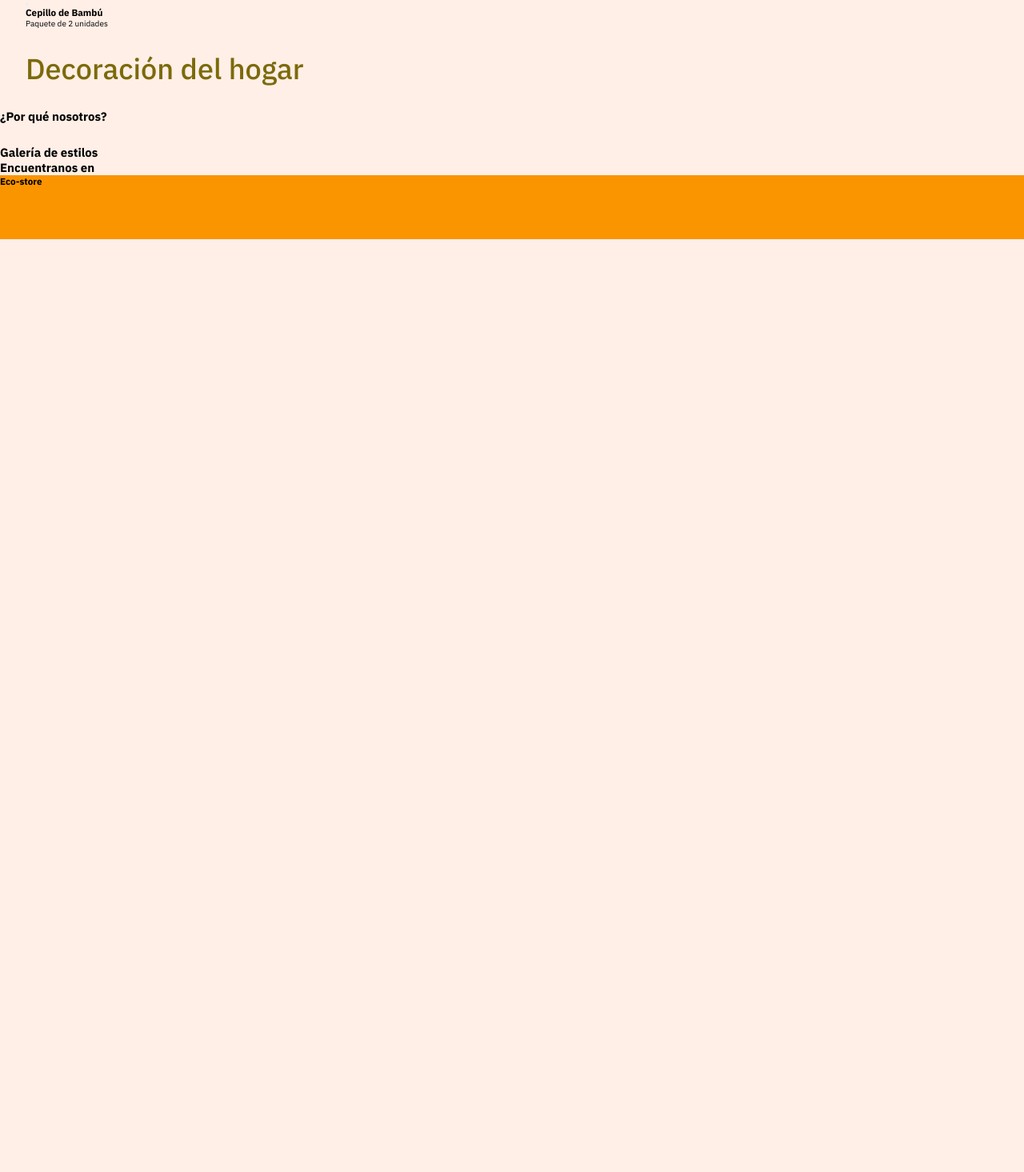
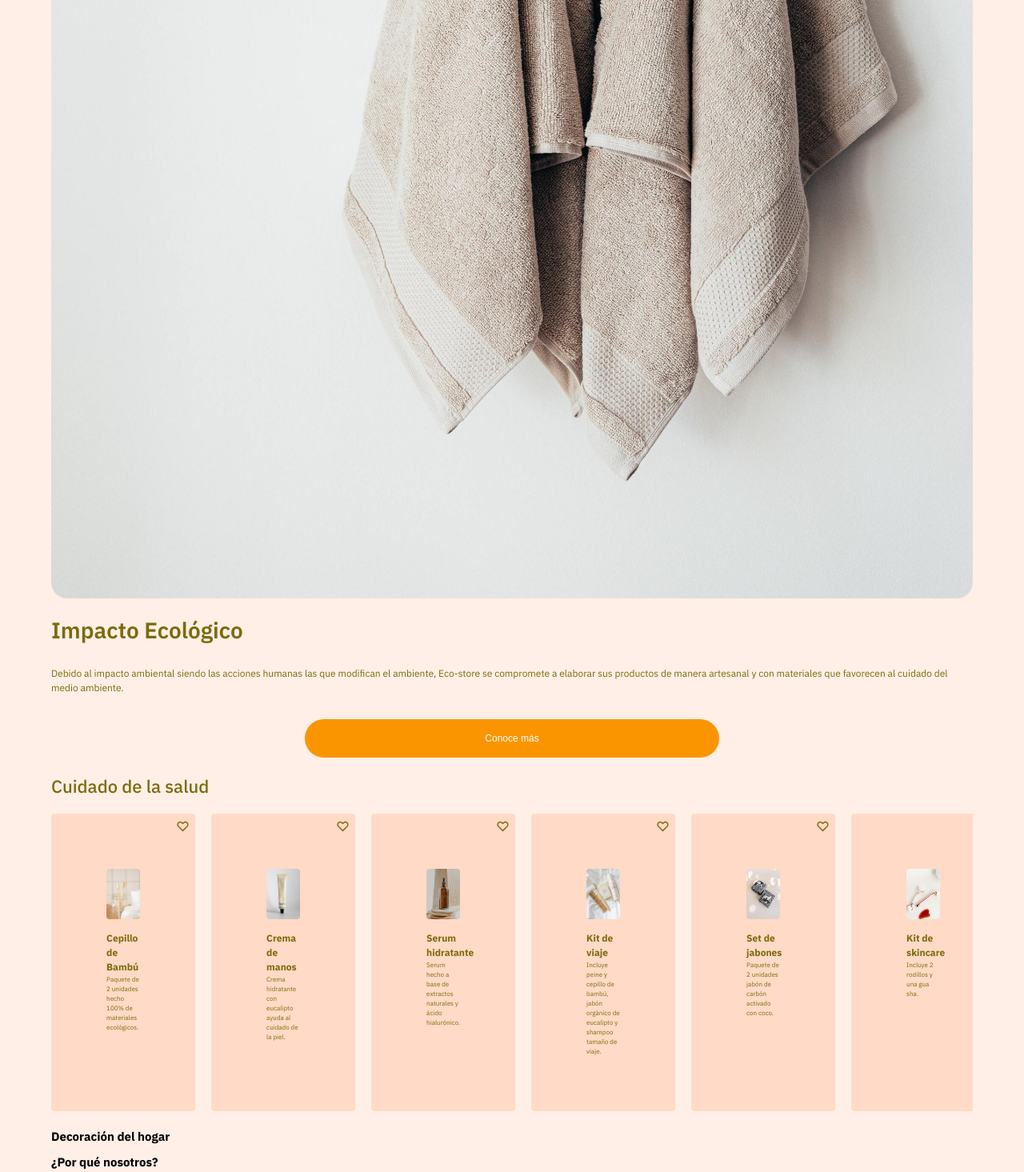
Before and after one commit to AsCraftC/sass-aplication, a plain HTML site: page index.html in a window 1280 px wide. Shown: the part 1055-2520 px from the top of the page at 80% size. Before the commit the page ends 1354 px from the top, so only its background shows below. Drawn offline with Linux system fonts and the light colour scheme.

Commit message:
Estilo health-products-secction y correcciones
+ se cambiaron variables globales
+ Tamaño minimo de las secciones
+ cambios en el uso de mixin
+ definicion de helth product secction

```diff
--- a/index.html
+++ b/index.html
@@ -31,11 +31,7 @@
             <section class="info-section">
                 <h1>Impacto Ecológico</h1>
                 <p>
-                    Debido al impacto ambiental siendo las acciones humanas <br>
-                    las que  modifican el ambiente, Eco-store <br>
-                    se compromete a elaborar sus productos de manera <br>
-                    artesanal y con materiales que favorecen al cuidado <br>
-                    del medio ambiente.
+                    Debido al impacto ambiental siendo las acciones humanas las que  modifican el ambiente, Eco-store se compromete a elaborar sus productos de manera artesanal y con materiales que favorecen al cuidado del medio ambiente.
                 </p>
                 <button>Conoce más</button>
             </section>
@@ -43,18 +39,56 @@
 
         <section class="health-products-section">
             <h2>Cuidado de la salud</h2>
-            <div class="health-products-galery">
+            <div class="products-galery">
                 <article class="producto_card">
                     <button class="favorite"><span class="visually-hidden">Agregar a favoritos</span></button>
-                    <img src="" alt="">
+                    <img src="./assets/img/products/toothbrush.jpg" alt="Imagen de un cepillo de Bambú">
                     <h3>Cepillo de Bambú</h3>
-                    <p>Paquete de 2 unidades</p>
+                    <p>Paquete de 2 unidades hecho 100% de materiales ecológicos.</p>
+                </article>
+                <article class="producto_card">
+                    <button class="favorite"><span class="visually-hidden">Agregar a favoritos</span></button>
+                    <img src="./assets/img/products/hand-cream.jpeg" alt="Imagen de una crema de manos">
+                    <h3>Crema de manos</h3>
+                    <p>Crema hidratante con eucalipto ayuda al cuidado de la piel.</p>
+                </article>
+                <article class="producto_card">
+                    <button class="favorite"><span class="visually-hidden">Agregar a favoritos</span></button>
+                    <img src="./assets/img/products/serum.jpg" alt="Imagen de un Serum hidratante">
+                    <h3>Serum hidratante</h3>
+                    <p>Serum hecho a base de extractos naturales y ácido hialurónico.</p>
+                </article>
+                <article class="producto_card">
+                    <button class="favorite"><span class="visually-hidden">Agregar a favoritos</span></button>
+                    <img src="./assets/img/products/organic-kit.jpg" alt="Imagen de un Kit de viaje">
+                    <h3>Kit de viaje</h3>
+                    <p>Incluye peine y cepillo de bambú, jabón orgánico de eucalipto y shampoo tamaño de viaje.</p>
+                </article>
+                <article class="producto_card">
+                    <button class="favorite"><span class="visually-hidden">Agregar a favoritos</span></button>
+                    <img src="./assets/img/products/organic-soap.jpg" alt="Imagen de un Set de jabones">
+                    <h3>Set de jabones</h3>
+                    <p>Paquete de 2 unidades jabón de carbón activado con coco.</p>
+                </article>
+                <article class="producto_card">
+                    <button class="favorite"><span class="visually-hidden">Agregar a favoritos</span></button>
+                    <img src="./assets/img/products/guasha-kit.jpg" alt="Imagen de un Kit de skincare">
+                    <h3>Kit de skincare</h3>
+                    <p>Incluye 2 rodillos y una gua sha.</p>
                 </article>
             </div>
         </section>
 
         <section class="decoration-productos-section">
             <h2>Decoración del hogar</h2>
+            <div class="products-galery">
+                <article class="producto_card">
+                    <button class="favorite"><span class="visually-hidden">Agregar a favoritos</span></button>
+                    <img src="./assets/img/furniture/" alt="">
+                    <h3></h3>
+                    <p></p>
+                </article>
+            </div>
         </section>
 
         <article>
--- a/scss/main.scss
+++ b/scss/main.scss
@@ -3,24 +3,32 @@ $secundary-color:#FFDAC6;
 $tertiary-color:#BABD8D;
 $quaternary-color: #FA9500;
 $primary-text-color:#7C6A0A;
-$font-stackl: 'IBM Plex Sans' , sans-serif;
+
+$font-size-small: 1.2rem;
+$font-height-small: 1.8rem;
+
 $font-size-medium: 2rem;
 $font-height-medium: 2.5rem;
-$font-size-small: 1.6rem;
-$font-height-small: 2rem;
-$font-size-big: 3.6rem;
-$font-height-big: 4rem;
+
+$font-size-big: 2.2rem;
+$font-height-big: 2.8rem;
+
+$min-mobile-width: 360px;
 
 @mixin icon($iconWidth: 3.2rem,
-            $iconColor: $primary-text-color){
+            $iconColor: $primary-text-color,
+            $iconURL: null){
     width: $iconWidth;
     aspect-ratio: 1/1;
     background-color: $primary-text-color;
+    mask-image: $iconURL;
     mask-repeat: no-repeat;
     mask-size: 100% 100%;
+    border: none;
+
 }
 @mixin fontSetting($fontSize: $font-size-small,
-                    $fontWeight: 500,
+                    $fontWeight: 400,
                     $fontLine: $font-height-small,
                     $fontColor: $primary-text-color){
     font-size: $fontSize;
@@ -30,17 +38,19 @@ $font-height-big: 4rem;
 
 }
 
+// Recuerda agregar esto a todos tus proyectos web.
 *{
     box-sizing: border-box;
     margin: 0;
     padding: 0;
 }
 html{
-    font-family: $font-stackl;
+    font-family: 'IBM Plex Sans' , sans-serif;
     font-size: 62.5%;
     background-color: $primary-color;
     width: 100%;
-    height: min-content;
+    min-width: $min-mobile-width;
+    padding: 0 5vw;
 }
 .visually-hidden:not(:focus):not(:active) {
     width: 1px;
@@ -51,107 +61,118 @@ html{
     clip: rect(0 0 0 0);
     clip-path: inset(100%);
 }
+// {Hasta aquí}
 
 nav{
     width: 100%;
-    height: 10vh;
+    height: 75px;
     display: flex;
     justify-content: space-between;
     align-items: center;
-    padding: 0 5vh;
     p{
-        @include fontSetting($fontSize :$font-size-medium,
-                            $fontLine : $font-height-medium);
+        @include fontSetting($fontSize: $font-size-medium,
+                            $fontLine: $font-height-medium);
     }
     .icons{
         display: flex;
         gap: 1.5rem;
 
-        button{
-            border: none;
-            @include icon;
-        }
         .menu{
-            mask-image: url("../assets/svg/menu.svg");
+            @include icon($iconURL: url("../assets/svg/menu.svg"));
         }
         .profile{
-            mask-image: url("../assets/svg/profile.svg");
+            @include icon($iconURL: url("../assets/svg/profile.svg"));
             display: none;
         }
         .wishlist{
-            mask-image: url("../assets/svg/heart.svg");
+            @include icon($iconURL: url("../assets/svg/heart.svg"));
             display: none;
         }
         .cart{
-            mask-image: url("../assets/svg/shopping-cart.svg");
+            @include icon($iconURL: url("../assets/svg/shopping-cart.svg"));
             display: none;
         }
     }
 }
 
+//main section
 header{
-    width: 100vw;
-    padding: 1vh 6vw 0;
+    width: 100%;
     display: flex;
     flex-direction: column;
-    justify-content: space-between;
-    align-content: stretch;
+    gap: $font-size-big;
 
-    picture{
-        width: 25vw;
-        height: auto;
-        margin-right: 10vw;
-        img{
-            width: 100%;
-            border-radius: 20px;
-        }
+    img{
+        width: 100%;
+        border-radius: 20px;
     }
+
     .info-section{
-        width: 40vw;
-        color: $primary-text-color;
-        padding-top: 5%;
+        width: 100%;
         display: flex;
         flex-direction: column;
-        gap: 36px;
+        gap: 3rem;
         h1{
-            font-size: 4.4rem;
-            font-weight: bold;
-            line-height: 5rem;
+            @include fontSetting(2.8rem, 600, 3rem, $primary-text-color);
         }
         p{
-            font-size: $font-size-small;
-            line-height: $font-height-medium;
-            font-weight: 500;
+            @include fontSetting($font-size-small, 400, $font-height-small, $primary-text-color)
         }
         button{
-            width: 12vw;
-            padding: 20px;
-            font-size: $font-size-small;
+            width: 45%;
+            padding: 1.5rem;
+            margin: 0 auto;
+            @include fontSetting($font-size-small, 300, $font-height-small, white);
             background-color: $quaternary-color;
-            color: white;
             border-style: none;
             border-radius: 35px;
         }
     }
 
 }
-main > section{
-    width: 95vw;
-    height: auto;
-    margin: 30px auto;
+
+.health-products-section{
+    width: 100%;
+    margin: $font-size-big 0;
     h2{
-        font-size: $font-size-big;
-        font-weight: 500;
-        line-height: $font-height-big;
-        color: $primary-text-color;
+        @include fontSetting($font-size-big, 500, $font-height-big, $primary-text-color);
     }
-}
-.health-products-section{
 
-    .health-products-galery{
-        width: 100%;
-        margin-top: 6vh;
+    .products-galery{
+        padding-top: $font-size-medium;
+        display: flex;
+        gap: $font-size-medium;
+        overflow-x: scroll;
+        scroll-snap-type: x proximity;
 
+        .producto_card{
+            min-width: 180px;
+            min-height: 270px;
+            padding: 6% 6%;
+            position: relative;
+            scroll-snap-align: start;
+            background-color: $secundary-color;
+            border-radius: 4px;
+
+            .favorite{
+                @include icon($iconWidth: 1.7rem ,$iconURL: url("../assets/svg/heart.svg"));
+                position: absolute;
+                top: .7rem;
+                right: .7rem;
+            }
+            img{
+                width: 100%;
+                aspect-ratio: 2/3;
+                border-radius: 4px;
+                margin-bottom: $font-size-small;
+            }
+            h3{
+                @include fontSetting($fontWeight: bold);
+            }
+            p{
+                @include fontSetting($fontSize: .8rem, $fontLine: 1.2rem);
+            }
+        }
     }
 }
 
```
Also changed, not shown: css/main.css, 1 other file.
